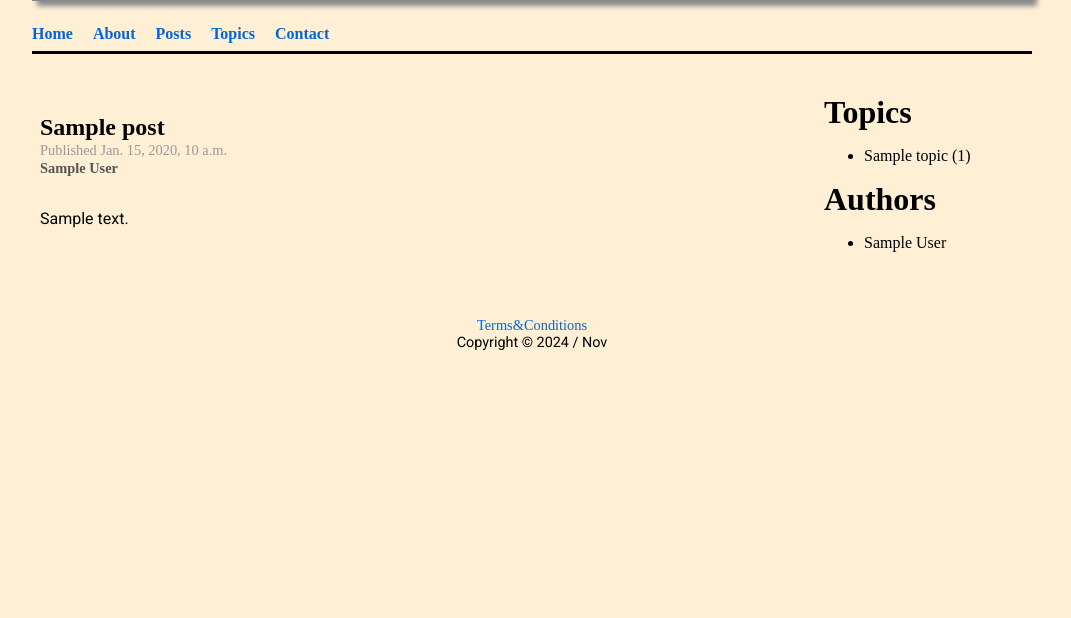
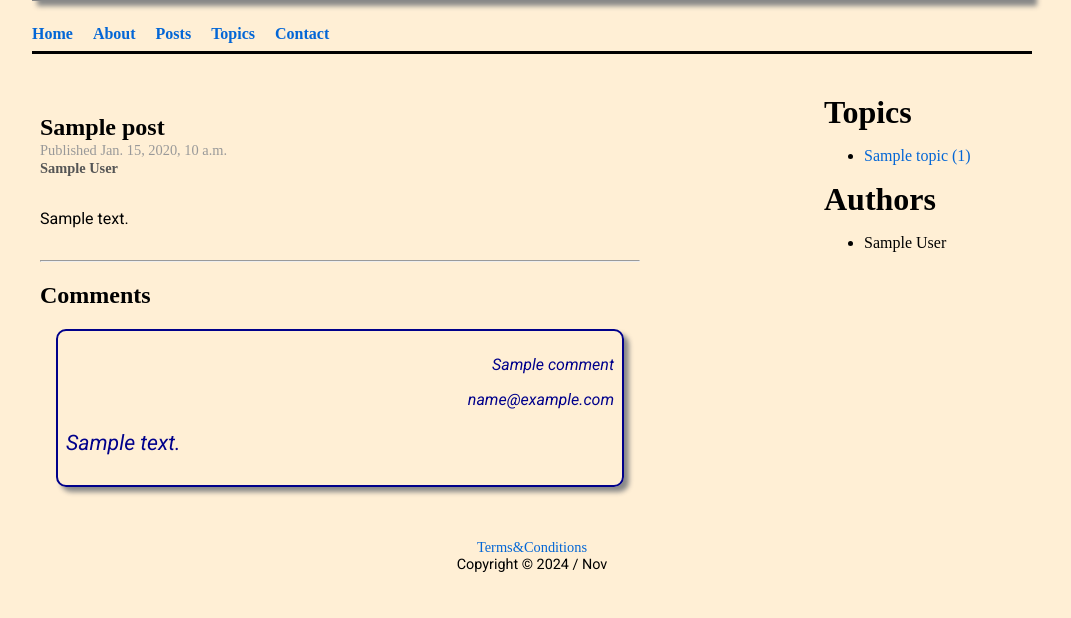
Before and after one commit to morgs999/myBlog, a Django app: page /posts/1 in a window 1280 px wide. Shown: the part 436-1054 px from the top of the page, without its empty margins (108-1179 px from the left). Before the commit the page ends 786 px from the top, so only its background shows below. Run offline with Django 5.2, Linux system fonts and the light colour scheme; tables that the repository leaves empty hold one stand-in row (values such as "Sample post"); some web fonts are replaced.

Commit message:
added comments to posts
also linked topics in sidebar and added a post count to topic topic detail view

```diff
--- a/blog/static/blog/base.css
+++ b/blog/static/blog/base.css
@@ -185,6 +185,16 @@ a:hover {
     margin: 2rem 0;
 }
 
+.comment {
+    font-style: italic;
+    color: darkblue;
+    margin: 1em;
+    padding: 0.5em;
+    border: 2px solid darkblue;
+    border-radius: 10px;
+    box-shadow: 5px 5px 5px #888888;
+}
+
 /* Style the footer */
 #site-footer {
     font-family: 'Roboto';
--- a/blog/templates/blog/base.html
+++ b/blog/templates/blog/base.html
@@ -48,7 +48,7 @@
                 <ul>
                     {% for topic in topics_sidebar %}
                     <li>
-                        {{ topic.name }} ({{ topic.post_count }})
+                        <a href='{{ topic.get_absolute_url }}'>{{ topic.name }} ({{ topic.post_count }})</a>
                     </li>
                     {% endfor %}
                 </ul>
--- a/blog/templates/blog/post_detail.html
+++ b/blog/templates/blog/post_detail.html
@@ -9,5 +9,20 @@
     <span class="author">{{ post.author.get_full_name }}</span>
 
     <section class="content">{{ post.content|linebreaks }}</section>
+    <hr>
+    <section class="comments">
+        <h2>Comments</h2>
+        {% if comments %}
+        {% for comment in comments %}
+        <div class="comment">
+            <p style="text-align: end;">{{ comment.name }}</p>
+            <p style="text-align: end;">{{ comment.email }}</p>
+            <p style="font-size: 1.33em;">{{ comment.text }}</p>
+        </div>
+        {% endfor %}
+        {% else %}
+        <p>No comments yet.</p>
+        {% endif %}
+    </section>
 </article>
 {% endblock %}
--- a/blog/templates/blog/topic_detail.html
+++ b/blog/templates/blog/topic_detail.html
@@ -5,7 +5,7 @@
 {% block main %}
 <article id="topic-detail-article">
     <h1>{{ topic.name }}</h1>
-
+    <p style="font-style: italic">{{ postsCount }} posts</p>
     {% for post in posts %}
     {% include "blog/post_preview.html" %}
     {% endfor %}
--- a/blog/views.py
+++ b/blog/views.py
@@ -44,6 +44,7 @@ class TopicDetailView(DetailView):
 
     def get_context_data(self, **kwargs):
         context = super().get_context_data(**kwargs)
+        context['postsCount'] = self.object.blog_posts.published().count()
         context['posts'] = models.Post.objects \
             .published() \
             .filter(topics=self.object) \
@@ -84,6 +85,10 @@ class PostDetailView(DetailView):
             published__day=self.kwargs['day'],
         )
 
+    def get_context_data(self, **kwargs):
+        context = super().get_context_data(**kwargs)
+        context['comments'] = self.object.comments.all()
+        return context
 
 def terms_and_conditions(request):
     """termsandconditions"""
```
